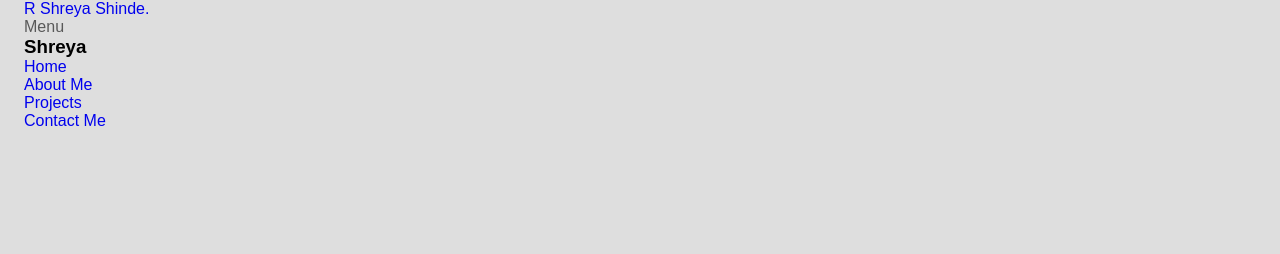
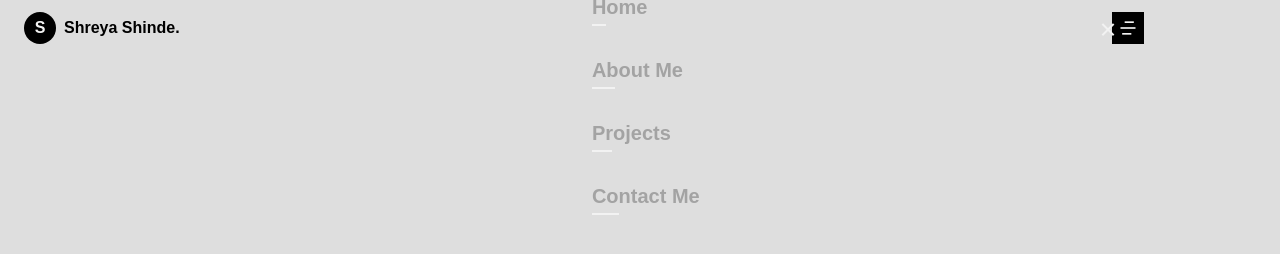
Before and after one commit to ShreyaShinde25/Portfolio, a plain HTML site: page index.html in a window 1280 px wide. Drawn offline with nearby package versions, Linux system fonts and the light colour scheme; a web font is replaced by a local one.

Commit message:
navbar and header complete

```diff
--- a/assets/css/styles.css
+++ b/assets/css/styles.css
@@ -169,13 +169,151 @@ img {
 }
 
 /*=============== HEADER & NAV ===============*/
+.header{
+  position:fixed;
+  width:100%;
+  top:0;
+  left:0;
+  background-color: var(--body-color);
+  z-index:var(--z-fixed);
+  transition: box-shadow .4s;
+}
+.nav{
+  position: relative;
+  height: var(--header-height);
+  display: flex;
+  justify-content: space-between;
+  align-items:center;
+}
+
+.nav__logo{
+  display: flex;
+  column-gap: .5rem;
+  align-items: center;
+  font-weight: var(--font-semi-bold);
+  color:var(--title-color);
+}
+
+.nav__logo-circle,
+.nav__toggle{
+  width:32px;
+  height:32px;
+  background-color: var(--black-color);
+  color:var(--white-color);
+  display:grid;
+  place-items:center;
+}
+
+.nav__logo-circle{
+  border-radius: 50%;
+}
+
+.nav__toggle{
+  font-size: 1.25rem;
+  cursor: pointer;
+}
+
+
 
 
 /* Navigation for mobile devices */
 
+@media screen and (max-width:1150px){
+  .nav__menu{
+    position:fixed;
+    top: -100%;
+    left:0;
+    background-color: hsla(0, 0%, 0%, .75);
+    width: 100%;
+    padding-block: 1.8rem 5rem;
+    text-align: center;
+    backdrop-filter: blur(8px);
+    transition: top .4s;
+  }
+}
+
+.nav__title,
+.nav__name,
+.nav__close{
+  color:var(--white-color);
+}
+
+.nav__title{
+  display: block;
+  font-size:var(--smaller-font-size);
+  font-weight:var(--font-semi-bold);
+  margin-bottom: 3.5rem;
+}
+
+.nav__name{
+  position: relative;
+  width: max-content;
+  margin: 0 auto 3rem;
+  font-size: var(--h2-font-size);
+}
+
+.nav__name::after,
+.nav__name::before{
+  content: '';
+  width: 40px;
+  height: 1px;
+  background-color: var(--text-color-light);
+  position: absolute;
+  top: 50%;
+  left: -4rem;
+}
+
+.nav__name::before{
+  left:initial;
+  right: -4rem;
+}
+
+.nav__list{
+  display: flex;
+  flex-direction: column;
+  row-gap: 2.5rem;
+}
+
+.nav__link{
+  position: relative;
+  color:var(--text-color-light);
+  font-size: var(--h3-font-size) ;
+  font-weight: var(--font-semi-bold);
+  transition: color .3s;
+}
+
+.nav__link::after{
+  content:'';
+  width: 25%;
+  height:2px;
+  background-color: var(--white-color);
+  position: absolute;
+  left:0;
+  bottom:-.5rem;
+  transition: width .3s;
+}
+
+.nav__link:hover{
+  color:var(--white-color);
+}
+
+.nav__link:hover::after{
+  width: 25%;
+}
+
+.nav__close{
+  position:absolute;
+  font-size: 1.5rem;
+  top: 1rem;
+  right: 1.5rem;
+  cursor: pointer;
+}
 
 /* Show menu */
 
+.show-menu{
+  top:0;
+}
 
 /* Add shadow header */
 
--- a/assets/js/main.js
+++ b/assets/js/main.js
@@ -1,7 +1,33 @@
 /*=============== SHOW MENU ===============*/
+const navMenu = document.getElementById('nav-menu'),
+      navToggle = document.getElementById('nav-toggle'),
+      navClose = document.getElementById('nav-close')
 
+/*===== MENU SHOW =====*/
+/* Validate if constant exists */
+if(navToggle){
+    navToggle.addEventListener('click', () =>{
+        navMenu.classList.add('show-menu')
+    })
+}
+
+/*===== MENU HIDDEN =====*/
+/* Validate if constant exists */
+if(navClose){
+    navClose.addEventListener('click', () =>{
+        navMenu.classList.remove('show-menu')
+    })
+}
 
 /*=============== REMOVE MENU MOBILE ===============*/
+const navLink = document.querySelectorAll('.nav__link')
+
+const linkAction = () =>{
+    const navMenu = document.getElementById('nav-menu')
+    // When we click on each nav__link, we remove the show-menu class
+    navMenu.classList.remove('show-menu')
+}
+navLink.forEach(n => n.addEventListener('click', linkAction))
 
 
 /*=============== SHADOW HEADER ===============*/
--- a/index.html
+++ b/index.html
@@ -20,7 +20,7 @@
       <header class="header" id="header">
          <nav class="nav container">
             <a href="#" class="nav__logo">
-               <span class="nav__logo-circle">R</span>
+               <span class="nav__logo-circle">S</span>
                <span class="nav__logo-name">Shreya Shinde.</span>
             </a>
             <div class="nav__menu" id="nav-menu">
@@ -47,7 +47,15 @@
                </ul>
 
                <!-- close button -->
-               <div class="nav__close" id="nav-close"></div>
+               <div class="nav__close" id="nav-close">
+                  <i class="ri-close-line"></i>
+               </div>
+            </div>
+            <div class="nav__buttons">
+               <!-- Toggle button -->
+               <div class="nav__toggle" id="nav-toggle">
+                  <i class="ri-menu-4-line"></i>
+               </div>
             </div>
          </nav>
       </header>
```
Also changed, not shown: Text Responsive portfolio Rian.txt.
